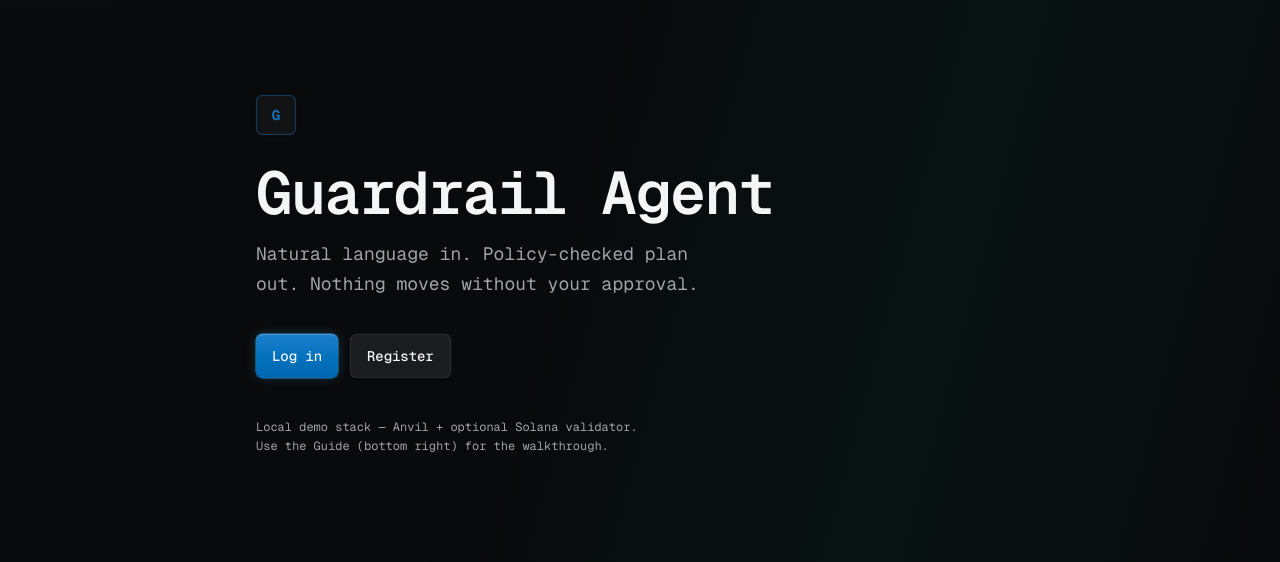
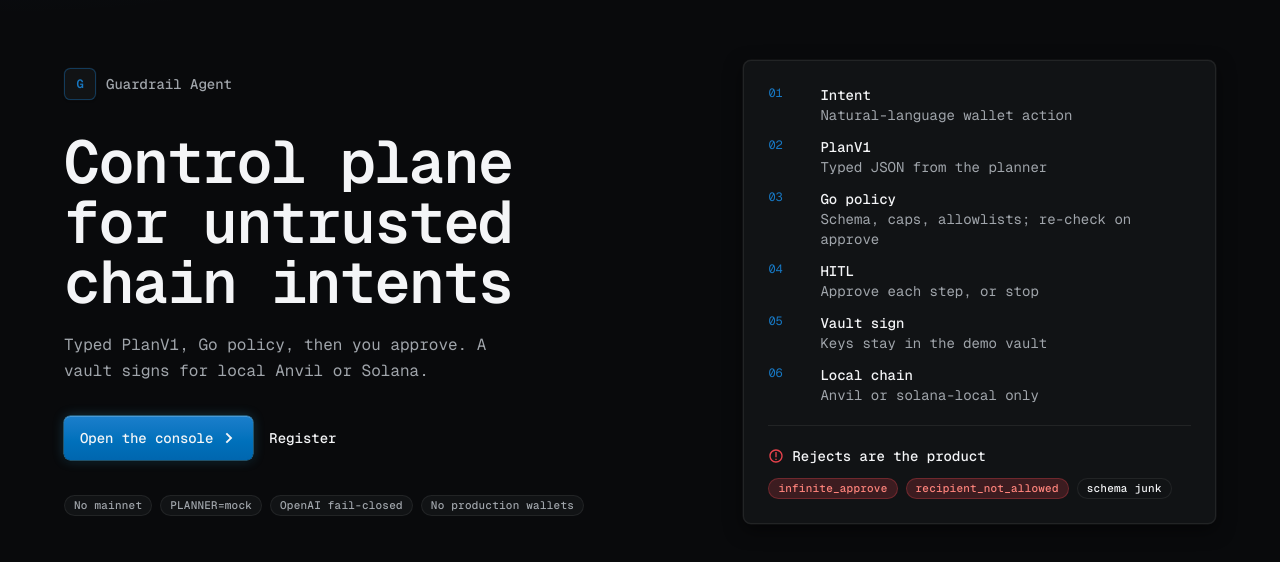
Before and after one commit to o-mid/guardrail-agent, a Next.js app in the folder apps/web/: page / in a window 1280 px wide. Shown: the part 124-686 px from the top of the page. Built offline with nearby package versions, Linux system fonts and the light colour scheme.

Commit message:
restructure landing and auth for the control-plane thesis

```diff
--- a/apps/web/src/app/login/page.tsx
+++ b/apps/web/src/app/login/page.tsx
@@ -6,12 +6,19 @@ import { FormEvent, useState } from "react";
 import { SiweMessage } from "siwe";
 import { createWalletClient, custom, getAddress, type Address } from "viem";
 import { BrandMark } from "@/components/BrandMark";
-import { Button } from "@/components/Button";
+import { KeyIcon } from "@/components/icons";
+import { Alert, AlertDescription } from "@/components/ui/alert";
+import { Button } from "@/components/ui/button";
+import { Card, CardContent, CardHeader, CardTitle } from "@/components/ui/card";
+import { Input } from "@/components/ui/input";
+import { Kbd } from "@/components/ui/kbd";
+import { Label } from "@/components/ui/label";
+import { Separator } from "@/components/ui/separator";
 import { api } from "@/lib/api";
 import { saveTokens } from "@/lib/session";
 
-const inputClass =
-  "mt-1.5 w-full border border-line bg-surface px-3 py-2.5 text-sm text-ink placeholder:text-ink-muted/60 focus-visible:outline-none focus-visible:ring-2 focus-visible:ring-focus";
+const DEMO_EMAIL = "demo@guardrail.local";
+const DEMO_PASSWORD = "demopass123";
 
 type EthereumProvider = {
   request: (args: { method: string; params?: unknown[] }) => Promise<unknown>;
@@ -33,21 +40,39 @@ export default function LoginPage() {
   const [siweLoading, setSiweLoading] = useState(false);
   const [demoLoading, setDemoLoading] = useState(false);
 
+  async function loginWith(nextEmail: string, nextPassword: string) {
+    const data = await api<{ accessToken: string; refreshToken: string }>("/api/auth/login", {
+      method: "POST",
+      body: JSON.stringify({ email: nextEmail.trim(), password: nextPassword }),
+    });
+    saveTokens(data.accessToken, data.refreshToken);
+    router.push("/app/compose");
+  }
+
   async function onSubmit(e: FormEvent) {
     e.preventDefault();
     setLoading(true);
     setError(null);
     try {
-      const data = await api<{ accessToken: string; refreshToken: string }>("/api/auth/login", {
-        method: "POST",
-        body: JSON.stringify({ email, password }),
-      });
-      saveTokens(data.accessToken, data.refreshToken);
-      router.push("/app");
+      await loginWith(email, password);
     } catch (err) {
       setError(err instanceof Error ? err.message : "login_failed");
     } finally {
       setLoading(false);
+    }
+  }
+
+  async function signInDemo() {
+    setDemoLoading(true);
+    setError(null);
+    setEmail(DEMO_EMAIL);
+    setPassword(DEMO_PASSWORD);
+    try {
+      await loginWith(DEMO_EMAIL, DEMO_PASSWORD);
+    } catch (err) {
+      setError(err instanceof Error ? err.message : "login_failed");
+    } finally {
+      setDemoLoading(false);
     }
   }
 
@@ -57,7 +82,7 @@ export default function LoginPage() {
     try {
       const eth = (window as unknown as { ethereum?: EthereumProvider }).ethereum;
       if (!eth) {
-        setError("No EVM wallet detected. Use email login or Anvil demo sign-in below.");
+        setError("No EVM wallet detected. Use email or Anvil demo sign-in.");
         return;
       }
 
@@ -92,7 +117,6 @@ export default function LoginPage() {
       try {
         signature = await walletClient.signMessage({ account: address, message });
       } catch {
-        // Fallback: MetaMask personal_sign with hex payload (more reliable on some injectors)
         signature = (await eth.request({
           method: "personal_sign",
           params: [toHexMessage(message), address],
@@ -104,7 +128,7 @@ export default function LoginPage() {
         body: JSON.stringify({ message, signature }),
       });
       saveTokens(data.accessToken, data.refreshToken);
-      router.push("/app");
+      router.push("/app/compose");
     } catch (err) {
       const msg = err instanceof Error ? err.message : "siwe_failed";
       if (/user rejected|rejected the request|denied/i.test(msg)) {
@@ -126,7 +150,7 @@ export default function LoginPage() {
         body: "{}",
       });
       saveTokens(data.accessToken, data.refreshToken);
-      router.push("/app");
+      router.push("/app/compose");
     } catch (err) {
       setError(err instanceof Error ? err.message : "demo_siwe_failed");
     } finally {
@@ -135,70 +159,94 @@ export default function LoginPage() {
   }
 
   return (
-    <main className="flex min-h-screen flex-col justify-center px-6 pb-28">
+    <main className="flex min-h-screen flex-col justify-center px-4 py-12 sm:px-6">
       <div className="mx-auto w-full max-w-md motion-safe:animate-mark-fade-in">
         <Link href="/" className="inline-flex items-center gap-2.5">
           <BrandMark size="sm" />
-          <span className="font-display text-lg font-semibold text-ink hover:text-accent">
-            Guardrail Agent
-          </span>
+          <span className="text-sm font-semibold">Guardrail Agent</span>
         </Link>
-        <h1 className="mt-8 font-display text-3xl font-semibold tracking-tight text-ink">Log in</h1>
-        <p className="mt-2 text-sm text-ink-muted">
-          Demo: <span className="font-mono text-ink">demo@guardrail.local</span> /{" "}
-          <span className="font-mono text-ink">demopass123</span>
+        <h1 className="mt-8 text-3xl font-semibold tracking-tight">Log in</h1>
+        <p className="mt-2 text-sm text-muted-foreground">
+          Console access for the local demo stack.
         </p>
 
-        <form onSubmit={onSubmit} className="mt-6 space-y-4 atmosphere-panel p-5">
-          <label className="block text-sm font-medium text-ink">
-            Email
-            <input
-              className={inputClass}
+        <Card className="mt-6">
+          <CardHeader>
+            <CardTitle>Email</CardTitle>
+          </CardHeader>
+          <CardContent>
+            <form onSubmit={onSubmit} className="space-y-4">
+              <div className="space-y-2">
+                <Label htmlFor="email">Email</Label>
+                <Input
+                  id="email"
                   type="email"
                   autoComplete="email"
                   value={email}
                   onChange={(e) => setEmail(e.target.value)}
                   required
                 />
-          </label>
-          <label className="block text-sm font-medium text-ink">
-            Password
-            <input
-              className={inputClass}
+              </div>
+              <div className="space-y-2">
+                <Label htmlFor="password">Password</Label>
+                <Input
+                  id="password"
                   type="password"
                   autoComplete="current-password"
                   value={password}
                   onChange={(e) => setPassword(e.target.value)}
                   required
                 />
-          </label>
+              </div>
               {error ? (
-            <p role="alert" className="rounded-sm border border-danger/30 bg-danger-bg px-3 py-2 text-sm text-danger">
-              {error}
-            </p>
+                <Alert variant="destructive">
+                  <AlertDescription>{error}</AlertDescription>
+                </Alert>
               ) : null}
               <Button type="submit" disabled={loading} className="w-full">
                 {loading ? "Signing in…" : "Sign in"}
               </Button>
+              <Button
+                type="button"
+                variant="secondary"
+                disabled={demoLoading || loading}
+                className="w-full"
+                onClick={signInDemo}
+              >
+                Sign in as demo
+              </Button>
+              <p className="text-xs text-muted-foreground">
+                <Kbd>{DEMO_EMAIL}</Kbd> / <Kbd>{DEMO_PASSWORD}</Kbd>
+              </p>
             </form>
+          </CardContent>
+        </Card>
 
-        <p className="mt-4 text-sm text-ink-muted">
+        <p className="mt-4 text-sm text-muted-foreground">
           No account?{" "}
-          <Link href="/register" className="font-medium text-accent hover:underline">
+          <Link href="/register" className="font-medium text-primary hover:underline">
             Register
           </Link>
         </p>
 
-        <div className="mt-8 atmosphere-panel p-5">
-          <p className="text-sm font-medium text-ink">Wallet sign-in</p>
-          <p className="mt-1 text-xs leading-relaxed text-ink-muted">
-            SIWE for local Anvil (chain 31337). Prefer Anvil demo if MetaMask fights localhost.
+        <Separator className="my-6" />
+
+        <Card>
+          <CardHeader>
+            <CardTitle className="flex items-center gap-2">
+              <KeyIcon className="size-4" />
+              Wallet
+            </CardTitle>
+          </CardHeader>
+          <CardContent className="space-y-2">
+            <p className="text-sm text-muted-foreground">
+              SIWE on local Anvil (chain 31337). Prefer Anvil demo if MetaMask fights localhost.
             </p>
             <Button
               variant="secondary"
               onClick={signInWithEthereum}
               disabled={siweLoading || demoLoading}
-            className="mt-4 w-full text-sm"
+              className="w-full"
               aria-label="Sign in with Ethereum wallet"
             >
               {siweLoading ? "Waiting for wallet…" : "Sign in with Ethereum"}
@@ -207,15 +255,14 @@ export default function LoginPage() {
               variant="secondary"
               onClick={signInWithAnvilDemo}
               disabled={siweLoading || demoLoading}
-            className="mt-2 w-full text-sm"
+              className="w-full"
               aria-label="Sign in with Anvil demo account"
             >
               {demoLoading ? "Signing…" : "Sign in with Anvil demo account"}
             </Button>
-          <p className="mt-2 font-mono text-[11px] text-ink-muted">
-            demo: 0xf39F…2266 (Anvil #0)
-          </p>
-        </div>
+            <p className="font-mono text-[11px] text-muted-foreground">0xf39F…2266 (Anvil #0)</p>
+          </CardContent>
+        </Card>
       </div>
     </main>
   );
--- a/apps/web/src/app/page.tsx
+++ b/apps/web/src/app/page.tsx
@@ -1,31 +1,89 @@
+import Link from "next/link";
 import { BrandMark } from "@/components/BrandMark";
-import { ButtonLink } from "@/components/Button";
+import { ArrowRightIcon, WarningIcon } from "@/components/icons";
+import { Badge } from "@/components/ui/badge";
+import { Button } from "@/components/ui/button";
+import { Separator } from "@/components/ui/separator";
+
+const PIPELINE = [
+  { n: "01", title: "Intent", body: "Natural-language wallet action" },
+  { n: "02", title: "PlanV1", body: "Typed JSON from the planner" },
+  { n: "03", title: "Go policy", body: "Schema, caps, allowlists; re-check on approve" },
+  { n: "04", title: "HITL", body: "Approve each step, or stop" },
+  { n: "05", title: "Vault sign", body: "Keys stay in the demo vault" },
+  { n: "06", title: "Local chain", body: "Anvil or solana-local only" },
+];
 
 export default function HomePage() {
   return (
-    <main className="relative flex min-h-screen flex-col justify-center overflow-hidden px-6">
-      <div
-        aria-hidden
-        className="pointer-events-none absolute inset-0 bg-[linear-gradient(105deg,transparent_40%,rgba(10,158,143,0.06)_70%,transparent_100%)]"
-      />
-      <div className="relative mx-auto w-full max-w-3xl motion-safe:animate-mark-fade-in">
-        <BrandMark size="lg" />
-        <h1 className="mt-7 font-display text-5xl font-semibold tracking-tight text-ink md:text-6xl">
-          Guardrail Agent
-        </h1>
-        <p className="mt-4 max-w-md text-lg leading-relaxed text-ink-muted">
-          Natural language in. Policy-checked plan out. Nothing moves without your approval.
-        </p>
-        <div className="mt-9 flex flex-wrap gap-3">
-          <ButtonLink href="/login">Log in</ButtonLink>
-          <ButtonLink href="/register" variant="secondary">
-            Register
-          </ButtonLink>
-        </div>
-        <p className="mt-10 max-w-sm text-xs leading-relaxed text-ink-muted">
-          Local demo stack — Anvil + optional Solana validator. Use the Guide (bottom right) for the
-          walkthrough.
-        </p>
+    <main className="relative min-h-screen px-4 py-8 sm:px-8 sm:py-12">
+      <a href="#main-content" className="skip-link">
+        Skip to content
+      </a>
+      <div className="mx-auto grid min-h-[calc(100vh-4rem)] w-full max-w-6xl items-center gap-10 lg:grid-cols-[minmax(0,1.15fr)_minmax(0,0.85fr)]">
+        <section id="main-content" className="motion-safe:animate-mark-fade-in">
+          <div className="flex items-center gap-2.5">
+            <BrandMark size="md" />
+            <p className="text-sm font-medium text-muted-foreground">Guardrail Agent</p>
+          </div>
+          <h1 className="mt-8 max-w-[16ch] text-balance text-4xl font-semibold tracking-tight text-foreground sm:text-5xl lg:text-6xl">
+            Control plane for untrusted chain intents
+          </h1>
+          <p className="mt-5 max-w-md text-base leading-relaxed text-muted-foreground">
+            Typed PlanV1, Go policy, then you approve. A vault signs for local Anvil or Solana.
+          </p>
+          <div className="mt-8 flex flex-wrap items-center gap-4">
+            <Button asChild>
+              <Link href="/login">
+                Open the console
+                <ArrowRightIcon className="size-4" />
+              </Link>
+            </Button>
+            <Link href="/register" className="inline-flex min-h-11 items-center text-sm font-medium text-muted-foreground hover:text-foreground">
+              Register
+            </Link>
+          </div>
+          <ul className="mt-8 flex flex-wrap gap-2" aria-label="Honest limits">
+            <li>
+              <Badge variant="secondary">No mainnet</Badge>
+            </li>
+            <li>
+              <Badge variant="secondary">PLANNER=mock</Badge>
+            </li>
+            <li>
+              <Badge variant="secondary">OpenAI fail-closed</Badge>
+            </li>
+            <li>
+              <Badge variant="secondary">No production wallets</Badge>
+            </li>
+          </ul>
+        </section>
+
+        <aside className="rounded-lg border border-border bg-card p-5 [box-shadow:var(--shadow-md)] sm:p-6">
+          <ol className="space-y-3">
+            {PIPELINE.map((step) => (
+              <li key={step.n} className="grid grid-cols-[2.5rem_1fr] items-start gap-3">
+                <span className="font-mono text-xs text-primary">{step.n}</span>
+                <div>
+                  <p className="text-sm font-medium text-foreground">{step.title}</p>
+                  <p className="text-sm text-muted-foreground">{step.body}</p>
+                </div>
+              </li>
+            ))}
+          </ol>
+          <Separator className="my-5" />
+          <div className="space-y-3">
+            <p className="flex items-center gap-2 text-sm font-medium text-foreground">
+              <WarningIcon className="size-4 text-destructive" />
+              Rejects are the product
+            </p>
+            <div className="flex flex-wrap gap-2">
+              <Badge variant="destructive">infinite_approve</Badge>
+              <Badge variant="destructive">recipient_not_allowed</Badge>
+              <Badge variant="outline">schema junk</Badge>
+            </div>
+          </div>
+        </aside>
       </div>
     </main>
   );
--- a/apps/web/src/app/register/page.tsx
+++ b/apps/web/src/app/register/page.tsx
@@ -4,12 +4,13 @@ import Link from "next/link";
 import { useRouter } from "next/navigation";
 import { FormEvent, useState } from "react";
 import { BrandMark } from "@/components/BrandMark";
-import { Button } from "@/components/Button";
+import { Alert, AlertDescription } from "@/components/ui/alert";
+import { Button } from "@/components/ui/button";
+import { Card, CardContent, CardHeader, CardTitle } from "@/components/ui/card";
+import { Input } from "@/components/ui/input";
+import { Label } from "@/components/ui/label";
 import { api } from "@/lib/api";
 import { saveTokens } from "@/lib/session";
-
-const inputClass =
-  "mt-1.5 w-full border border-line bg-surface px-3 py-2.5 text-sm text-ink placeholder:text-ink-muted/60 focus-visible:outline-none focus-visible:ring-2 focus-visible:ring-focus";
 
 export default function RegisterPage() {
   const router = useRouter();
@@ -25,10 +26,10 @@ export default function RegisterPage() {
     try {
       const data = await api<{ accessToken: string; refreshToken: string }>("/api/auth/register", {
         method: "POST",
-        body: JSON.stringify({ email, password }),
+        body: JSON.stringify({ email: email.trim(), password }),
       });
       saveTokens(data.accessToken, data.refreshToken);
-      router.push("/app");
+      router.push("/app/compose");
     } catch (err) {
       setError(err instanceof Error ? err.message : "register_failed");
     } finally {
@@ -37,32 +38,36 @@ export default function RegisterPage() {
   }
 
   return (
-    <main className="flex min-h-screen flex-col justify-center px-6 pb-28">
+    <main className="flex min-h-screen flex-col justify-center px-4 py-12 sm:px-6">
       <div className="mx-auto w-full max-w-md motion-safe:animate-mark-fade-in">
         <Link href="/" className="inline-flex items-center gap-2.5">
           <BrandMark size="sm" />
-          <span className="font-display text-lg font-semibold text-ink hover:text-accent">
-            Guardrail Agent
-          </span>
+          <span className="text-sm font-semibold">Guardrail Agent</span>
         </Link>
-        <h1 className="mt-8 font-display text-3xl font-semibold tracking-tight text-ink">Register</h1>
+        <h1 className="mt-8 text-3xl font-semibold tracking-tight">Register</h1>
+        <p className="mt-2 text-sm text-muted-foreground">Local accounts only. Not a production identity.</p>
 
-        <form onSubmit={onSubmit} className="mt-6 space-y-4 atmosphere-panel p-5">
-          <label className="block text-sm font-medium text-ink">
-            Email
-            <input
-              className={inputClass}
+        <Card className="mt-6">
+          <CardHeader>
+            <CardTitle>Create account</CardTitle>
+          </CardHeader>
+          <CardContent>
+            <form onSubmit={onSubmit} className="space-y-4">
+              <div className="space-y-2">
+                <Label htmlFor="email">Email</Label>
+                <Input
+                  id="email"
                   type="email"
                   autoComplete="email"
                   value={email}
                   onChange={(e) => setEmail(e.target.value)}
                   required
                 />
-          </label>
-          <label className="block text-sm font-medium text-ink">
-            Password (min 8 characters)
-            <input
-              className={inputClass}
+              </div>
+              <div className="space-y-2">
+                <Label htmlFor="password">Password (min 8 characters)</Label>
+                <Input
+                  id="password"
                   type="password"
                   autoComplete="new-password"
                   minLength={8}
@@ -70,20 +75,22 @@ export default function RegisterPage() {
                   onChange={(e) => setPassword(e.target.value)}
                   required
                 />
-          </label>
+              </div>
               {error ? (
-            <p role="alert" className="rounded-sm border border-danger/30 bg-danger-bg px-3 py-2 text-sm text-danger">
-              {error}
-            </p>
+                <Alert variant="destructive">
+                  <AlertDescription>{error}</AlertDescription>
+                </Alert>
               ) : null}
               <Button type="submit" disabled={loading} className="w-full">
                 {loading ? "Creating…" : "Create account"}
               </Button>
             </form>
+          </CardContent>
+        </Card>
 
-        <p className="mt-4 text-sm text-ink-muted">
+        <p className="mt-4 text-sm text-muted-foreground">
           Already registered?{" "}
-          <Link href="/login" className="font-medium text-accent hover:underline">
+          <Link href="/login" className="font-medium text-primary hover:underline">
             Log in
           </Link>
         </p>
```
Lines whose indentation alone changed are shown as unchanged.
